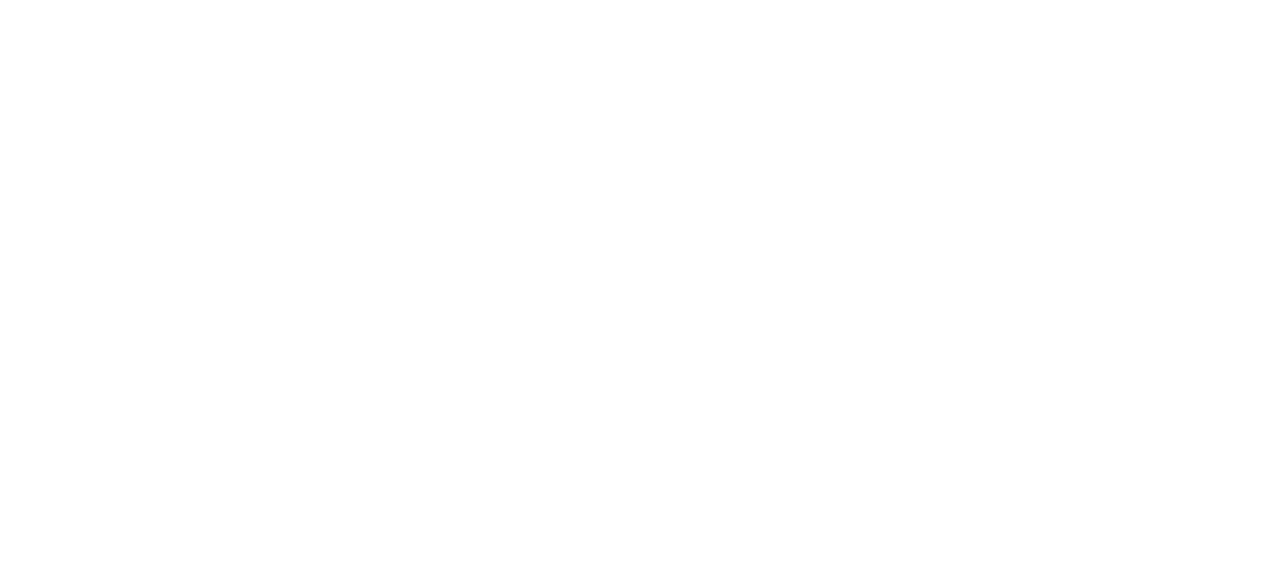
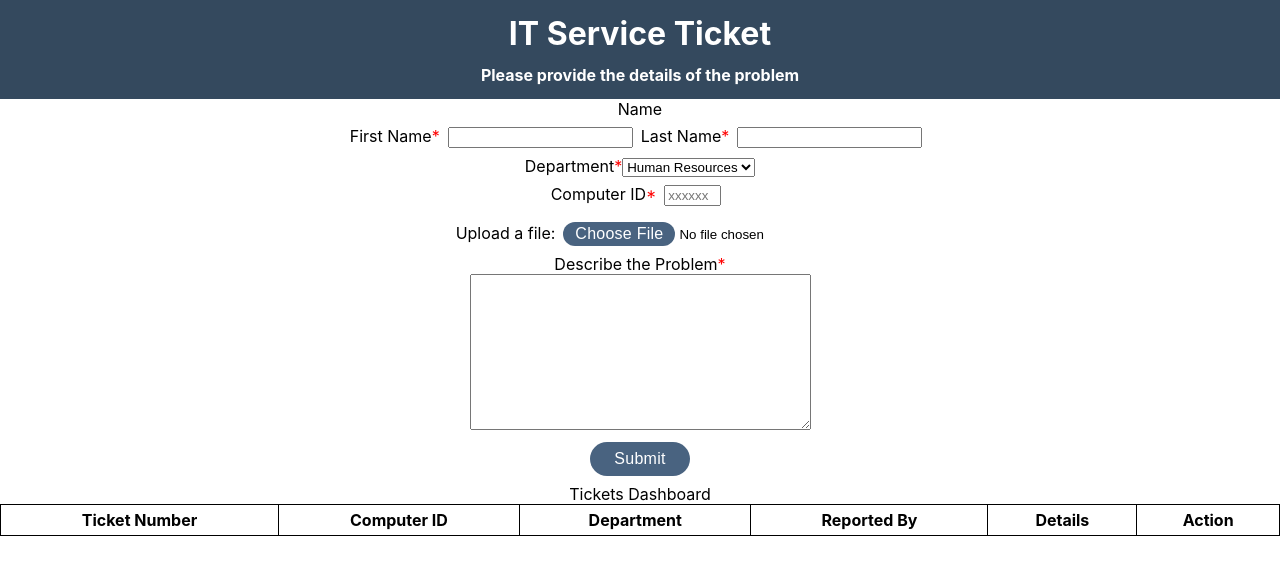
Before and after one commit to zachdev1/helpdesk-ticketing, a React (Create React App) app: page / in a window 1280 px wide. Before the commit this address had no page. Shown: the top 574 px of the page. Built offline with nearby package versions, Linux system fonts and the light colour scheme; the HTML template or start-up script is replaced by a standard one.

Commit message:
update to one page & some styling

```diff
--- a/src/App.js
+++ b/src/App.js
@@ -1,6 +1,5 @@
 import React from 'react';
 import { BrowserRouter as Router, Route, Routes } from 'react-router-dom';
-import Dashboard from './pages/Dashboard';
 import Form from './pages/Form';
 import './App.css';
 
@@ -9,8 +8,7 @@
   return (
     <Router>
       <Routes>
-        <Route path="/Form" element={<Form />} />
-        <Route path="/dashboard" element={<Dashboard />} />
+        <Route path="/" element={<Form />} />
       </Routes>
     </Router>
   );
--- a/src/pages/dashboard.css
+++ /dev/null
@@ -1,9 +0,0 @@
-table {
-    border-collapse: collapse;
-  }
-
-td, th {
-    border: 1px solid;
-    padding: 5px 8px;
-
-}
--- a/src/pages/dashboard.js
+++ /dev/null
@@ -1,25 +0,0 @@
-import './Dashboard.css';
-
-function Dashboard() {
-    return (
-        <div className='dashboard'>
-            <table>
-                <caption>Test</caption>
-                    <thead>
-                        <tr>
-                            <th>Ticket Number</th>
-                            <th>Computer ID</th>
-                            <th>Department</th>
-                            <th>Reported By</th>
-                            <th>Details</th>
-                        </tr>
-                    </thead>
-                    <tbody>
-                        <th></th>
-                    </tbody>
-            </table>
-        </div>
-    );
-}
-
-export default Dashboard;
--- a/src/pages/form.css
+++ b/src/pages/form.css
@@ -1,7 +1,107 @@
 .form{
     text-align: center;
+    margin-bottom: 50px;
+}
+
+.dashboard{
+    display: flex;
+    flex-direction: column;
+    margin: 0 auto;
+
+}
+
+.header{
+    padding-top: 0.05rem;
+    padding-bottom: 0.05rem;
+    background-color: #34495E;
+    color: white;
+}
+
+h1, h4{
+    margin: 0.8rem;
+}
+
+table {
+    border-collapse: collapse;
+}
+
+td, th {
+    border: 1px solid;
+    padding: 5px 8px;
+
 }
 
 input{
-    margin: 5px;
+    margin: 8px;
 }
+
+.required::after{
+    content: "*";
+    color: red;
+}
+
+input::file-selector-button{
+    background-color: #496380;
+    border: none;
+    color: white;
+    cursor: pointer;
+    text-align: center;
+    height: 24px;
+    letter-spacing: .25px;
+    padding: 2px 12px;
+    display: inline-block;
+    border-radius: 24px;
+    font-size: 16px;
+}
+
+input::file-selector-button:hover{
+    transition-duration: 300ms;
+    color: white;
+    background-color: #2e3e50;
+}
+
+#submit-btn{
+    background-color: #496380;
+    border: none;
+    color: white;
+    cursor: pointer;
+    text-align: center;
+    height: 34px;
+    letter-spacing: .25px;
+    padding: 2px 24px;
+    display: inline-block;
+    border-radius: 24px;
+    font-size: 16px;
+}
+
+#submit-btn:hover{
+    transition-duration: 300ms;
+    color: white;
+    background-color: #2e3e50;
+}
+
+.popup {
+  position: fixed;
+  top: 0;
+  left: 0;
+  width: 100%;
+  height: 100%;
+  background-color: rgba(37, 37, 37, 0.8);
+  display: flex;
+  justify-content: center;
+  align-items: center;
+}
+
+.popup-content {
+  background-color: white;
+  padding: 50px;
+  border-radius: 5px;
+  text-align: center;
+}
+
+.popup-content a {
+  display: block;
+  margin-top: 10px;
+  color: blue;
+  text-decoration: underline;
+}
--- a/src/pages/form.js
+++ b/src/pages/form.js
@@ -4,21 +4,23 @@
 const Form = () => {
   const [firstName, setFirstName] = useState('');
   const [lastName, setLastName] = useState('');
-  const [email, setEmail] = useState('');
   const [department, setDepartment] = useState('');
   const [computerId, setComputerId] = useState('');
   const [fileName, setFileName] = useState('');
   const [problemDescription, setProblemDescription] = useState('');
+  const [tickets, setTickets] = useState([]);
+  const [showPopup, setShowPopup] = useState(false);
+  const [popupContent, setPopupContent] = useState({ description: '', file: '' });
+  const [image, setImage] = useState('');
 
   const handleSubmit = (e) => {
     e.preventDefault();
-    const form = { firstName, lastName, email, department, computerId, fileName, problemDescription };
-    console.log(form);
+    const newTicket = { firstName, lastName, department, computerId, fileName, problemDescription };
+    setTickets([...tickets, newTicket]);
 
     // clear form
     setFirstName('');
     setLastName('');
-    setEmail('');
     setDepartment('');
     setDepartment('');
     setComputerId('');
@@ -26,26 +28,45 @@
     setProblemDescription('');
   };
 
+  const handleRemoveTicket = (index) => {
+    setTickets(tickets.filter((_, i) => i !== index));
+  };
+
+  const handleDetailsClick = (ticket) => {
+    setPopupContent({ description: ticket.problemDescription, file: ticket.image });
+    setShowPopup(true);
+  };
+
+  const closePopup = () => {
+    setShowPopup(false);
+    setPopupContent({ description: '', file: '' });
+  };
+
+  const onImageChange = (event) => {
+    if (event.target.files && event.target.files[0]) {
+      setFileName(event.target.files[0].name);
+      setImage(URL.createObjectURL(event.target.files[0]));
+    }
+   }
 
   return(
     <div className="form">
-    <h1>IT Service Ticket</h1>
-    <h4>Please provide the details of the problem</h4>
+    <div className='header'>
+      <h1>IT Service Ticket</h1>
+      <h4>Please provide the details of the problem</h4>
+    </div>
 
       <form onSubmit={handleSubmit}>
         <label for="name">Name</label><br></br>
 
-        <label for="first-name">First Name</label>
+        <label for="first-name" className='required'>First Name</label>
         <input required type='text' id='first-name' name='first-name' value={firstName} onChange={(e) => setFirstName(e.target.value)}></input>
 
-        <label for="last-name">Last Name</label>
+        <label for="last-name" className='required'>Last Name</label>
         <input required type='text' id='last-name' name='last-name' value={lastName} onChange={(e) => setLastName(e.target.value)}></input><br></br>
 
-        <label for="email">E-mail</label>
-        <input required type='email' id='email' name='email' placeholder='myname@example.com' value={email} onChange={(e) => setEmail(e.target.value)}></input><br></br>
-
-        <label for="department">Department</label>
-        <select id="department" name="department" value={department} onChange={(e) => setDepartment(e.target.value)}>
+        <label for="department" className='required'>Department</label>
+        <select required id="department" name="department" value={department} onChange={(e) => setDepartment(e.target.value)}>
           <option value="Human Resources">Human Resources</option>
           <option value="Accounting">Accounting</option>
           <option value="Marketing">Marketing</option>
@@ -54,20 +75,62 @@
           <option value="Legal">Legal</option>
         </select><br></br>
 
-        <label for="computerId">Computer ID</label>
+        <label for="computerId" className='required'>Computer ID</label>
         <input required type='text' inputMode='numeric' id='computerId' name='computerId' placeholder='xxxxxx' maxLength="6" size='4' value={computerId} onChange={(e) => setComputerId(e.target.value)}></input>
         <br></br>
 
         <label for="fileName">Upload a file:</label>
-        <input type="file" id="fileName" name="fileName" accept="image/*,.pdf" value={fileName} onChange={(e) => setFileName(e.target.value)}></input>
+        <input type="file" id="file-btn" name="fileName" accept="image/*" value={fileName} onChange={(e) => setFileName(e.target.fileName)}></input>
         <br></br>
 
-        <label for="problemDescription">Describe the Problem</label><br></br>
+        <label for="problemDescription" className='required'>Describe the Problem</label><br></br>
         <textarea id="problemDescription" name='problemDescription' rows='10' cols='40' value={problemDescription} onChange={(e) => setProblemDescription(e.target.value)}></textarea>
         <br></br>
 
         <input required type='submit' id='submit-btn' value="Submit"></input>
       </form>
+
+      <div className='dashboard'>
+        <table>
+          <caption>Tickets Dashboard</caption>
+          <thead>
+            <tr>
+              <th>Ticket Number</th>
+              <th>Computer ID</th>
+              <th>Department</th>
+              <th>Reported By</th>
+              <th>Details</th>
+              <th>Action</th>
+            </tr>
+          </thead>
+          <tbody>
+            {tickets.map((ticket, index) => (
+              <tr key={index}>
+                <td>{index + 1}</td>
+                <td>{ticket.computerId}</td>
+                <td>{ticket.department}</td>
+                <td>{`${ticket.firstName} ${ticket.lastName}`}</td>
+                <td>
+                  <button type='button' onClick={() => handleDetailsClick(ticket)}>Details</button>
+                </td>
+                <td>
+                  <button type='button' id='cancelTicket' onClick={ () => handleRemoveTicket(index)}>X</button>
+                </td>
+              </tr>
+            ))}
+          </tbody>
+        </table>
+      </div>
+      {showPopup && (
+        <div className="popup">
+          <div className="popup-content">
+            <h2>Problem Details</h2>
+            <p>{popupContent.description}</p>
+            {popupContent.image && <img src={popupContent.image} alt="Uploaded file" />}
+            <button type="button" onClick={closePopup}>Close</button>
+          </div>
+        </div>
+      )}
     </div>
   );
 };
```
